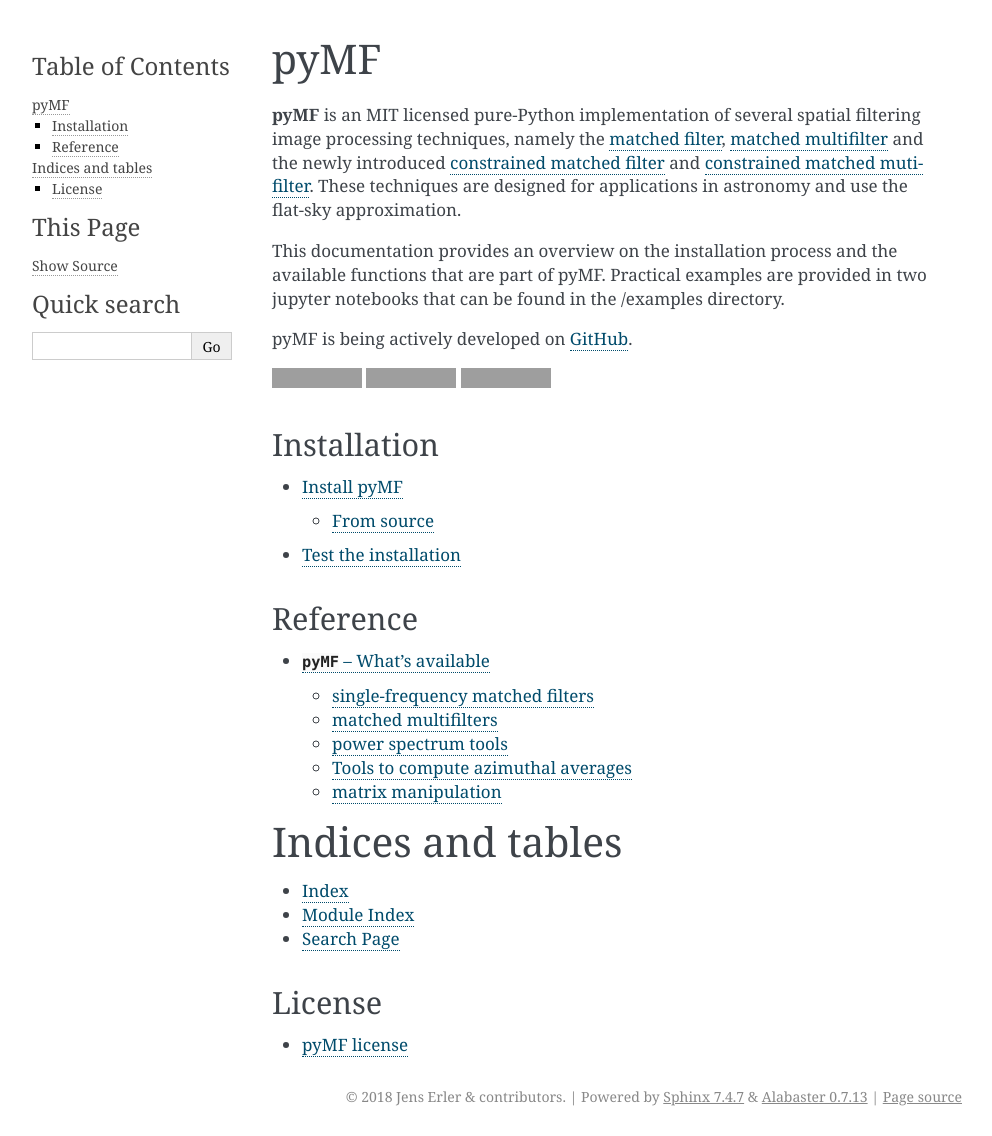
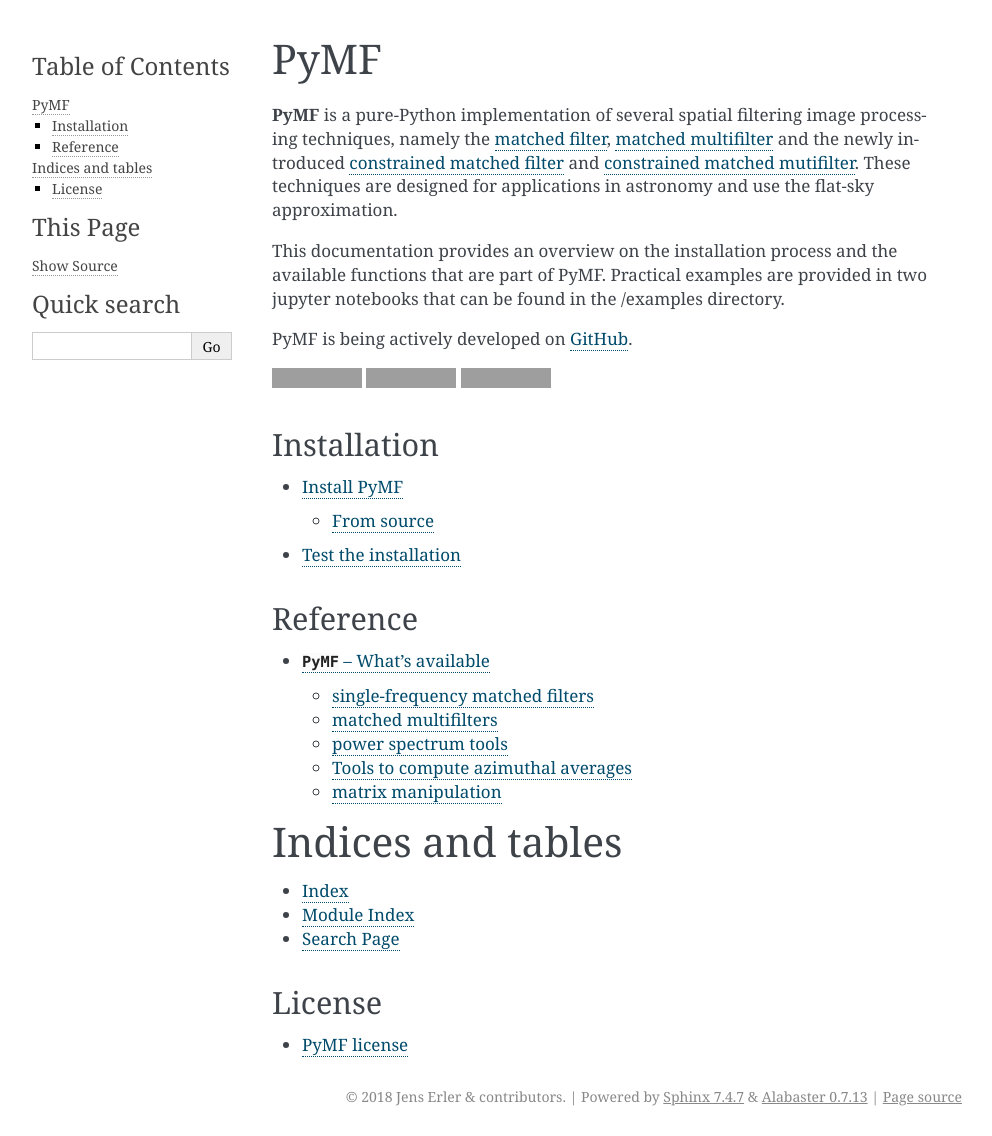
Before and after one commit to j-erler/pymf, a Sphinx documentation site: the page built from doc/index.rst, in a window 1280 px wide. Shown: the whole page, without its empty margins (148-1140 px from the left). Built offline with Sphinx 7.4.7, drawn with Linux system fonts in a browser that asks for light colours; grey boxes are pictures that could not be loaded.

Commit message:
Final release

```diff
--- a/doc/code.rst
+++ b/doc/code.rst
@@ -3,7 +3,7 @@
 .. currentmodule:: pymf
 
 
-:mod:`pyMF` -- What's available
+:mod:`PyMF` -- What's available
 ===================================
 
 single-frequency matched filters
--- a/doc/conf.py
+++ b/doc/conf.py
@@ -1,6 +1,6 @@
 # -*- coding: utf-8 -*-
 #
-# pyMF documentation build configuration file, created by
+# PyMF documentation build configuration file, created by
 # sphinx-quickstart on Fri Sep 14 13:06:27 2018.
 #
 # This file is execfile()d with the current directory set to its containing dir.
@@ -166,7 +166,7 @@
 # Grouping the document tree into LaTeX files. List of tuples
 # (source start file, target name, title, author, document class [howto/manual]).
 latex_documents = [
-  ('index', 'pymf.tex', u'mf\_tools Documentation',
+  ('index', 'pymf.tex', u'PyMC Documentation',
    u'', 'manual'),
 ]
 
--- a/doc/generated/mf_tools.corr2cov.rst
+++ /dev/null
@@ -1,6 +0,0 @@
-mf\_tools.corr2cov
-==================
-
-.. currentmodule:: mf_tools
-
-.. autofunction:: corr2cov
--- a/doc/generated/mf_tools.cross_spec.rst
+++ /dev/null
@@ -1,6 +0,0 @@
-mf\_tools.cross\_spec
-=====================
-
-.. currentmodule:: mf_tools
-
-.. autofunction:: cross_spec
--- a/doc/generated/mf_tools.filter_map_cmf.rst
+++ /dev/null
@@ -1,6 +0,0 @@
-mf\_tools.filter\_map\_cmf
-==========================
-
-.. currentmodule:: mf_tools
-
-.. autofunction:: filter_map_cmf
--- a/doc/generated/mf_tools.filter_map_cmmf.rst
+++ /dev/null
@@ -1,6 +0,0 @@
-mf\_tools.filter\_map\_cmmf
-===========================
-
-.. currentmodule:: mf_tools
-
-.. autofunction:: filter_map_cmmf
--- a/doc/generated/mf_tools.filter_map_mf.rst
+++ /dev/null
@@ -1,6 +0,0 @@
-mf\_tools.filter\_map\_mf
-=========================
-
-.. currentmodule:: mf_tools
-
-.. autofunction:: filter_map_mf
--- a/doc/generated/mf_tools.filter_map_mmf.rst
+++ /dev/null
@@ -1,6 +0,0 @@
-mf\_tools.filter\_map\_mmf
-==========================
-
-.. currentmodule:: mf_tools
-
-.. autofunction:: filter_map_mmf
--- a/doc/generated/mf_tools.power_spec.rst
+++ /dev/null
@@ -1,6 +0,0 @@
-mf\_tools.power\_spec
-=====================
-
-.. currentmodule:: mf_tools
-
-.. autofunction:: power_spec
--- a/doc/generated/mf_tools.rad_profile.rst
+++ /dev/null
@@ -1,6 +0,0 @@
-mf\_tools.rad\_profile
-======================
-
-.. currentmodule:: mf_tools
-
-.. autofunction:: rad_profile
--- a/doc/index.rst
+++ b/doc/index.rst
@@ -1,7 +1,7 @@
-pyMF
+PyMF
 =========
 
-**pyMF** is an MIT licensed pure-Python implementation of several spatial filtering
+**PyMF** is a pure-Python implementation of several spatial filtering
 image processing techniques, namely the
 `matched filter <http://dx.doi.org/10.1093/mnras/279.2.545>`_,
 `matched multifilter <http://dx.doi.org/10.1046/j.1365-8711.2002.05704.x>`_ and the newly
@@ -10,10 +10,10 @@
 are designed for applications in astronomy and use the flat-sky approximation.
 
 This documentation provides an overview on the installation process and the available
-functions that are part of pyMF. Practical examples are provided in two jupyter
+functions that are part of PyMF. Practical examples are provided in two jupyter
 notebooks that can be found in the /examples directory.
 
-pyMF is being actively developed on `GitHub <https://github.com/j-erler/pymf>`_.
+PyMF is being actively developed on `GitHub <https://github.com/j-erler/pymf>`_.
 
 .. image:: https://img.shields.io/badge/GitHub-j--erler%2Fpymf-blue.svg?style=flat
     :target: https://github.com/j-erler/pymf
--- a/doc/license.rst
+++ b/doc/license.rst
@@ -1,4 +1,4 @@
-pyMF license
+PyMF license
 ============
 
 The MIT License (MIT)
```
Also changed, not shown: README.rst (+5 -5 lines), doc/install.rst (+5 -5 lines), pymf/__init__.py (+8 -10 lines), 2 other files.
